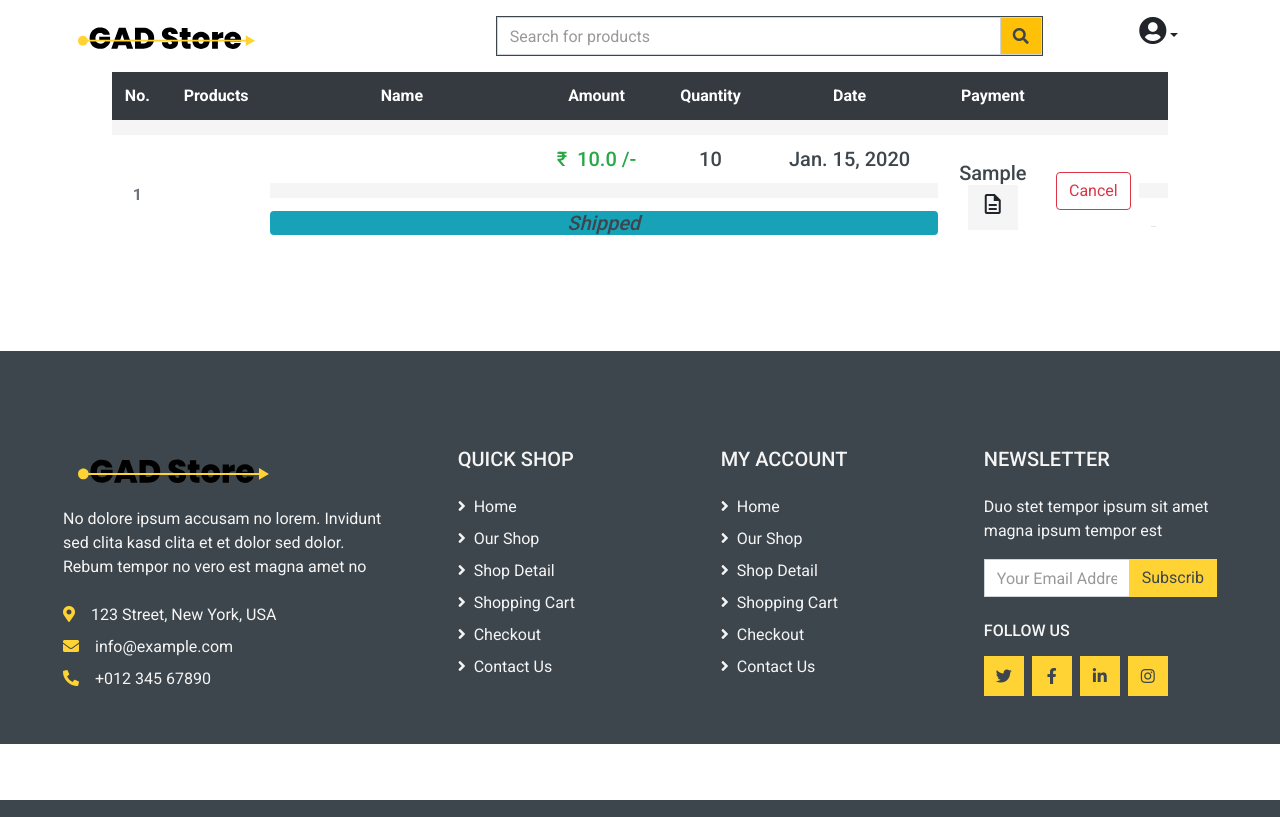
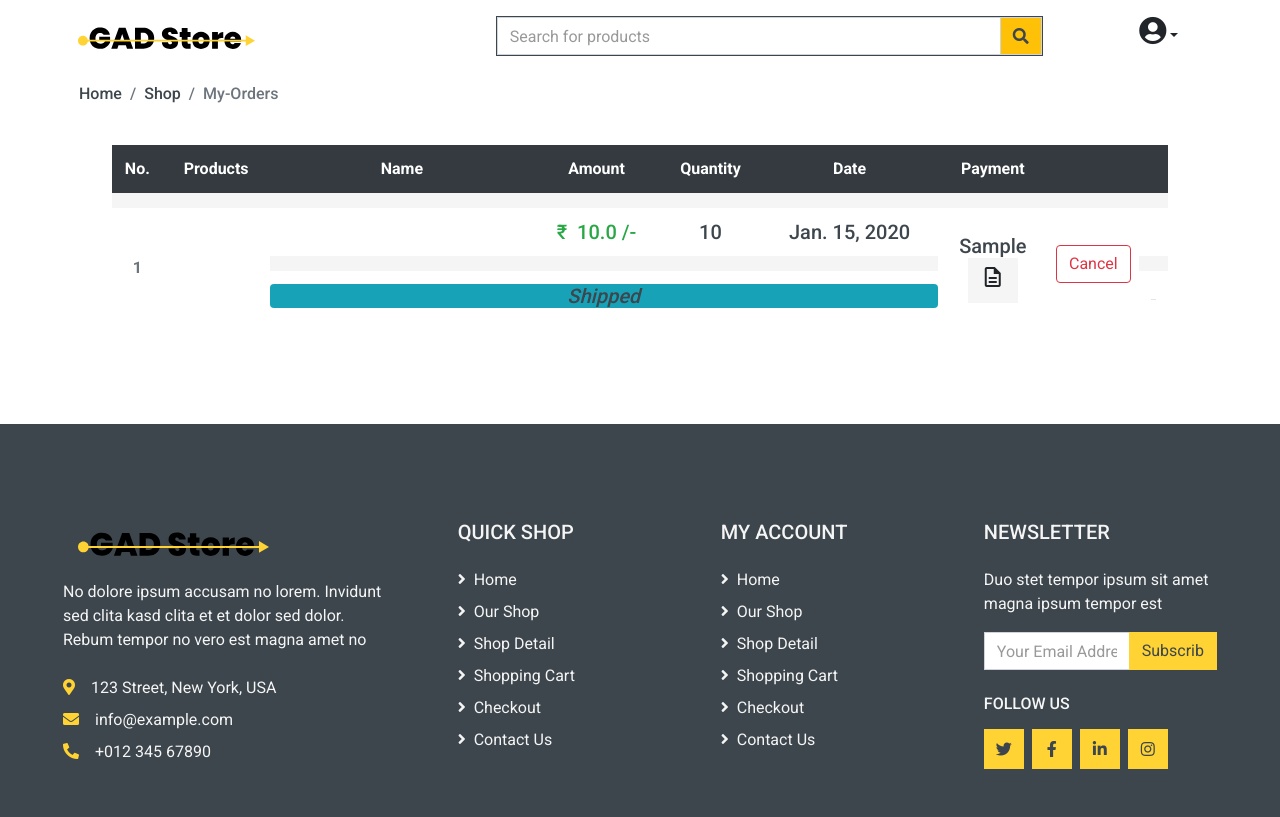
Before and after one commit to irfankpr/GADstore-e_com, a Django app: page /my-orders in a window 1280 px wide. Run offline with Django 4.2, Linux system fonts and the light colour scheme; a user stored in the database is signed in; tables that the repository leaves empty hold one stand-in row (values such as "Sample post"); data that the repository does not hold is empty; some libraries are stand-ins or nearby versions.

Commit message:
some navigations

```diff
--- a/templates/Components/topbar.html
+++ b/templates/Components/topbar.html
@@ -32,8 +32,9 @@
                 <div class="dropdown-menu dropdown-menu-right bg-dark rounded px-5 py-3">
                     <a class="dropdown-item  text-warning" type="button" href="{% url 'my-profile' %}">Profile</a>
                     <a class="dropdown-item mt-4 text-warning" type="button" href="{% url 'cartv' %}">Cart</a>
+                    <a class="dropdown-item mt-4 text-warning" type="button" href="{% url 'my-wallet' %}">Wallet</a>
                     <a href="{% url 'my-orders' %}" class="dropdown-item mt-4 text-warning" type="button">My orders</a>
-                    <a class="dropdown-item mt-4 text-warning" type="button">Fav list</a>
+
 
                     <a class="dropdown-item mt-4 text-dark bg-warning" href="usr-logout" type="button">Log out</a>
                 </div>
--- a/templates/my-orders.html
+++ b/templates/my-orders.html
@@ -32,7 +32,17 @@
 
 <body>
     {% include 'Components/topbar.html' %}
-
+    <div class="container-fluid topper">
+        <div class="row px-xl-5">
+            <div class="col-12">
+                <nav class="breadcrumb bg-light mb-30 h6">
+                    <a class="breadcrumb-item text-dark" href="{% url 'home'%}">Home</a>
+                    <a class="breadcrumb-item text-dark" href="{% url 'shop'%}">Shop</a>
+                    <span class="breadcrumb-item active">My-Orders</span>
+                </nav>
+            </div>
+        </div>
+    </div>
     <!-- Cart Start -->
     <div class="container-fluid">
         <div class="row px-xl-5 justify-content-center">
```
